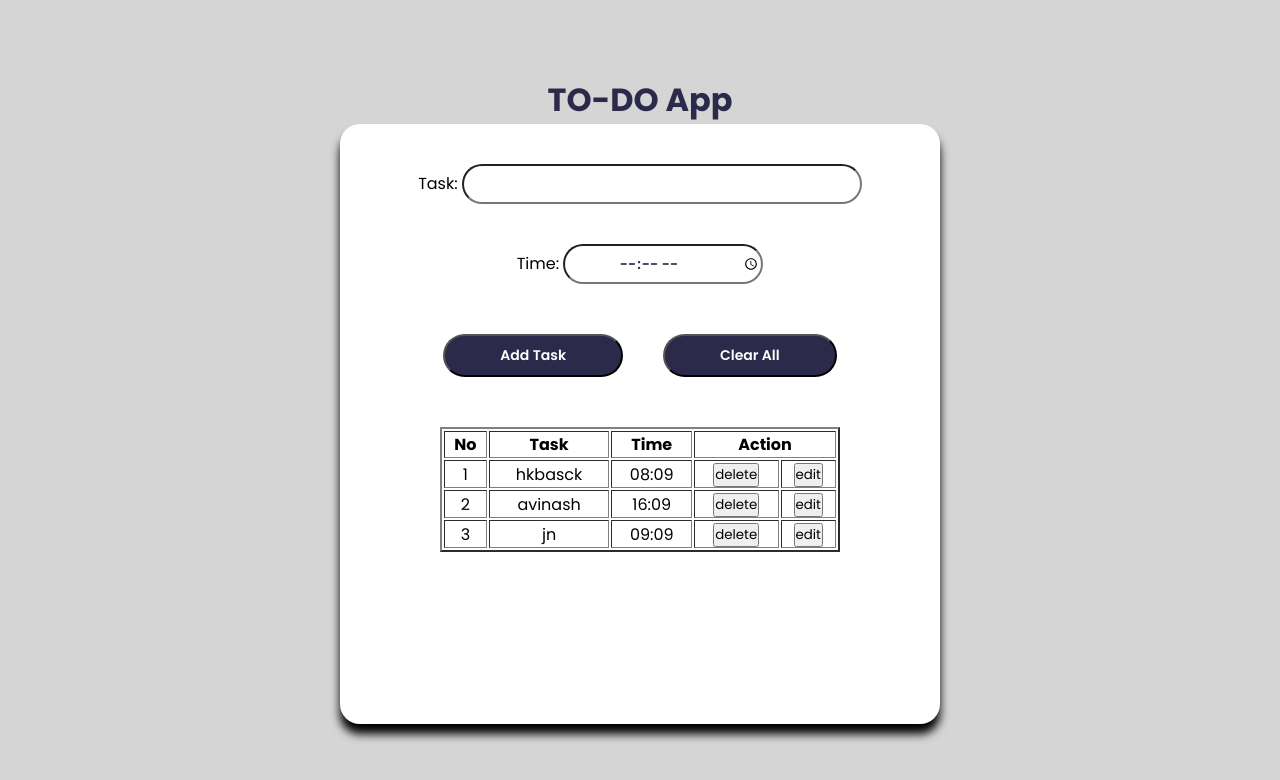
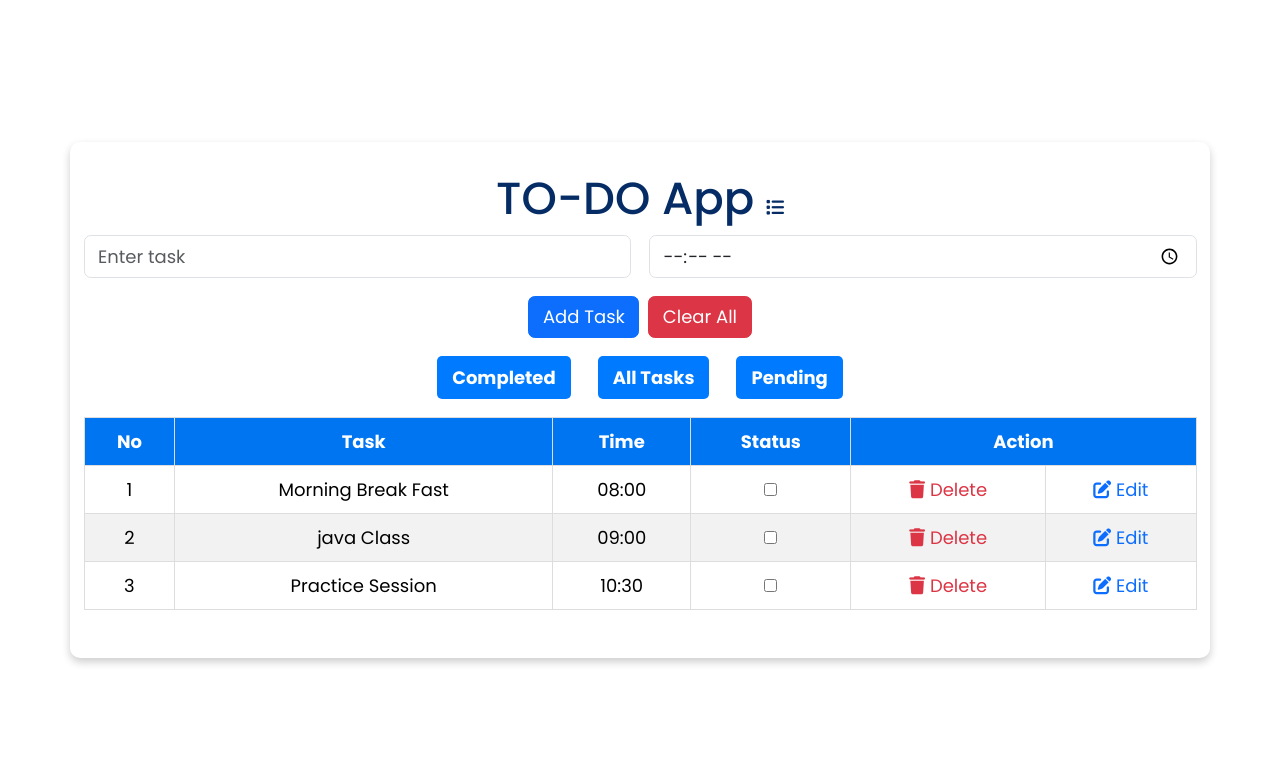
Before and after one commit to bssavinash202/TO-DO-App, a plain HTML site: page index.html in a window 1280 px wide. Drawn offline with nearby package versions, Linux system fonts and the light colour scheme.

Commit message:
To-do part-2

```diff
--- a/index.html
+++ b/index.html
@@ -1,3 +1,45 @@
+<!-- <!DOCTYPE html>
+<html lang="en">
+<head>
+    <meta charset="UTF-8">
+    <meta name="viewport" content="width=device-width, initial-scale=1.0">
+    <title>To-do APP</title>
+    <link rel="stylesheet" href="style.css">
+    <link href="https://cdn.jsdelivr.net/npm/bootstrap@5.3.3/dist/css/bootstrap.min.css" rel="stylesheet" integrity="sha384-QWTKZyjpPEjISv5WaRU9OFeRpok6YctnYmDr5pNlyT2bRjXh0JMhjY6hW+ALEwIH" crossorigin="anonymous">
+</head>
+<body class="d-flex flex-column mt-6">
+
+    <div class="container">
+        <h1>TO-DO App</h1>
+        <div class="container2">
+            <div class="row g-4 ipts">
+                <div class="col">
+                  <input type="text" class="form-control" placeholder="First name" aria-label="First name" id="task">
+                </div>
+                <div class="col">
+                  <input type="time" class="form-control" placeholder="Last name" aria-label="Last name" id="time">
+                </div>
+              </div>
+              <div class="d-grid gap-2 d-lg-block">
+                <button class="btn btn-primary" type="button" onclick="Add()" id="add">Add a Task</button>
+                <button class="btn btn-primary" type="button"  id="editBtn">Update Task</button>
+                <button class="btn btn-primary" type="button" onclick="clearAll()">Clear All</button>
+              </div>
+            <div class="status" style="display: flex;justify-content: center; align-items: center; gap: 100px;">
+                <button id="complete" onclick="setFilter('completed')">Completed</button>
+                <button onclick="setFilter('all')">All Tasks</button>
+                <button onclick="setFilter('pending')">Pending</button>
+            </div>
+
+            <table id="display" border="2px" style="text-align: center; width: 400px; margin-left: 100px;">
+
+            </table>
+        </div>
+    </div>
+    <script src="./script.js"></script>
+    <script src="https://cdn.jsdelivr.net/npm/bootstrap@5.3.3/dist/js/bootstrap.bundle.min.js" integrity="sha384-YvpcrYf0tY3lHB60NNkmXc5s9fDVZLESaAA55NDzOxhy9GkcIdslK1eN7N6jIeHz" crossorigin="anonymous"></script>
+</body>
+</html> -->
 <!DOCTYPE html>
 <html lang="en">
 <head>
@@ -5,29 +47,44 @@
     <meta name="viewport" content="width=device-width, initial-scale=1.0">
     <title>To-do APP</title>
     <link rel="stylesheet" href="style.css">
+    <link href="https://cdn.jsdelivr.net/npm/bootstrap@5.3.3/dist/css/bootstrap.min.css" rel="stylesheet">
+    <link rel="stylesheet" href="https://cdnjs.cloudflare.com/ajax/libs/font-awesome/6.7.2/css/all.min.css" integrity="sha512-Evv84Mr4kqVGRNSgIGL/F/aIDqQb7xQ2vcrdIwxfjThSH8CSR7PBEakCr51Ck+w+/U6swU2Im1vVX0SVk9ABhg==" crossorigin="anonymous" referrerpolicy="no-referrer" />
 </head>
 <body>
-    <h1>TO-DO App</h1>
     <div class="container">
-        <div class="container2">
-            <div class="ipts">
-                <div class="task">
-                   Task: <input type="text" id="task">
-                </div>
-                <div class="date">
-                   Time: <input type="time" id="time">
-                </div>
+        <h1 class="text-center text-primary-emphasis">TO-DO App <i class="fa-solid fa-list"></i></h1>
+
+
+        <div class="row g-3 ipts d-flex">
+            <div class="col-12 col-md">
+                <input type="text" class="form-control" placeholder="Enter task" aria-label="Task" id="task">
             </div>
-            <div class="btns">
-                <button onclick="Add()" class="add"id="add">Add Task</button>
-                <button id="editBtn" class="add">Edit</button>
-                <button onclick="clearAll()" class="clear">Clear All</button>
+            <div class="col-12 col-md">
+                <input type="time" class="form-control" aria-label="Time" id="time">
             </div>
-            <table id="display" border="2px" style="text-align: center; width: 400px; margin-left: 100px;">
+        </div>
 
-            </table>
+
+        <div class="d-flex justify-content-center gap-2 mt-3">
+            <button class="btn btn-primary" type="button" onclick="Add()" id="add">Add Task</button>
+            <button class="btn btn-warning" type="button" id="editBtn">Update Task</button>
+            <button class="btn btn-danger" type="button" onclick="clearAll()">Clear All</button>
         </div>
+
+
+        <div class="status d-flex justify-content-center gap-4 mt-3">
+            <button id="complete" onclick="setFilter('completed')">Completed</button>
+            <button onclick="setFilter('all')" >All Tasks</button>
+            <button onclick="setFilter('pending')">Pending</button>
+        </div>
+
+
+        <table id="display" class="table table-bordered table table-striped text-center mt-3">
+
+        </table>
     </div>
+
     <script src="./script.js"></script>
+    <script src="https://cdn.jsdelivr.net/npm/bootstrap@5.3.3/dist/js/bootstrap.bundle.min.js"></script>
 </body>
 </html>
--- a/script.js
+++ b/script.js
@@ -1,26 +1,46 @@
 let list =[
-    {task:'hkbasck',time:'08:09'},
-    {task:'avinash',time:'16:09'},
-    {task:'jn',time:'09:09'},
+    {task:'Morning Break Fast',time:'08:00',status:false},
+    {task:'java Class',time:'09:00',status:false},
+    {task:'Practice Session',time:'10:30',status:false},
 
 ];
+document.getElementById('editBtn').style.display='none'
+let filterr = "all";
+const setFilter = (f) => {
+    filterr = f;
+    display();
+};
 const display=()=>{
+    if (filterr === "completed") {
+        filteredList = list.filter((task) => {
+            return task.status
+        }); console.log(filteredList)
+    } else if (filterr === "pending") {
+        filteredList = list.filter((task) => {
+           return !task.status
+        }); console.log(filteredList)
+    } else {
+        filteredList = list; // Show all tasks
+    }
+
     let total;
     let value = ""
-    let id =0
-    if(list.length==0){
+
+    if(filteredList.length===0){
         // value = 'list is empty'
-        total=`<h1>List is empty</h1>`
+        total=`<tr>List is empty</tr>`
         document.getElementById('display').innerHTML=total
     }else{
-     value = list.reduce((acc,val,ind)=>{
+     value = filteredList.reduce((acc,val,ind)=>{
+        let rowColor = (ind%2==0)?'background-color: black':"background-color:green"
             let tr = `
-             <tr>
-                <td>${++id}</td>
+             <tr class="tr">
+                <td>${ind+1}</td>
                 <td>${val.task}</td>
                 <td>${val.time}</td>
-                <td><button onclick="deleteItem(${ind})">delete</button></td>
-                <td><button onclick="editItem(${ind})">edit</button></td>
+                 <td><input type="checkbox" id='check' ${val.status ? "checked" : ""} onclick="toggleCheck(${ind})"></td>
+                <td><button onclick="deleteItem(${ind})" class="text-danger"><i class="fa-solid fa-trash"></i><span> Delete</span></button></td>
+                <td><button onclick="editItem(${ind})" class="text-primary"><i class="fa-solid fa-pen-to-square"></i><span> Edit</span></button></td>
              </tr>
             `
             acc+=tr
@@ -31,6 +51,7 @@ const display=()=>{
             <th>No</th>
             <th>Task</th>
             <th>Time</th>
+            <th>Status</th>
             <th colspan="2">Action</th>
         </tr>
     ${value}
@@ -79,31 +100,36 @@ const editItem=(id)=>{
             return val
         }
    })
+   console.log(task)
    if(task){
     taskEle.value=task.task
     timeEle.value = task.time
    }
-   let Edit= document.getElementById('editBtn').addEventListener('click',()=>{
-        edit(id)
-   })
+   document.getElementById('editBtn').onclick=(()=>edit(id))
 }
 const edit = (id)=>{
-
     let taskV = document.getElementById('task').value
    let timeV = document.getElementById('time').value
-   console.log(taskV,timeV)
     let task = list.find((val,ind)=>{
         if(ind==id){
-            return ind
+            return val
         }
     })
+
     if(task){
         task.task=taskV
         task.time=timeV
+        console.log(task.task,task.time)
     }
     display()
+
+    clearInputs()
     alert("Updated Successfully")
-    clearInputs()
     document.getElementById('add').style.display='block'
-
 }
+const toggleCheck = (index) => {
+    console.log(index)
+    console.log(list[index].status)
+    list[index].status = !list[index].status;
+    display();
+};
--- a/style.css
+++ b/style.css
@@ -4,85 +4,99 @@
     padding: 0;
     box-sizing: border-box;
     font-family: "Poppins", sans-serif;
+    font-size: large;
 }
-:root{
-    --text-color:#fff;
-    --bg-color:#2C2A4A;
-    --table-color:#7FDEFF;
-}
-body{
-    display: flex;
-    flex-direction: column;
-    justify-content: center;
-    height: 100vh;
-    align-items: center;
-    background-color: #d5d5d5;
 
-}
-h1{
-    color: var(--bg-color)
-}
-.container{
-    width: 600px;
-    height: 600px;
+body {
+    background-color: #f8f9fa;
     display: flex;
     justify-content: center;
-    background-color: white;
-    border-radius: 20px;
-    box-shadow: 0px 10px 10px black;
-}
-.container2{
-    display: flex;
-    flex-direction: column;
-    margin-top: 40px;
-    gap: 50px;
-    width: 100%;
-}
-.ipts{
-    display: flex;
-    flex-direction: column;
-   gap: 40px;
     align-items: center;
-}
-.task input{
-    width: 400px;
-    height: 40px;
-    padding: 6px 17px;
-    text-align: left;
-    border-radius: 20px;
-    color: var(--bg-color);
-    font-size: 14px;
-    font-weight: 600;
-
-}
-.date input{
-    width: 200px;
-    height: 40px;
-    text-align: center;
-    border-radius: 20px;
-    color: var(--bg-color);
-    font-size: 14px;
-    font-weight: 600;
+    height: 100vh;
 
 }
 
-.btns{
-    display: flex;
-    justify-content: center;
-    gap: 40px;
+
+.container {
+    background: white;
+    padding: 30px;
+    border-radius: 10px;
+    box-shadow: 0 4px 8px rgba(0, 0, 0, 0.2);
+    max-width: 600px;
 }
-.add,.clear{
-    text-align: center;
-    padding: 9px 55px;
-    border-radius: 30px;
-    background-color:var(--bg-color);
-    color: var(--text-color);
-    font-size: 14px;
-    font-weight: 600;
-    transition: 0.6s ease;
+
+.form-control {
+    border-radius: 5px;
 }
-.add:hover,.clear:hover{
-    color: var(--bg-color);
-    background-color: var(--text-color);
-    transform: scaleX(1.1);
+
+
+.btn {
+    border-radius: 5px;
+    font-weight: bold;
+    padding: 10px 20px;
 }
+
+
+.status button {
+    background: #007bff;
+    color: white;
+    border: none;
+    padding: 8px 15px;
+    border-radius: 5px;
+    cursor: pointer;
+    font-weight: bold;
+}
+
+.status button:hover {
+    background: #0056b3;
+}
+
+
+#display {
+    width: 100%;
+    margin-top: 20px;
+    border-collapse: collapse;
+}
+
+#display th, #display td {
+    padding: 10px;
+    border: 1px solid #ddd;
+}
+
+#display th {
+    background-color: #007bff;
+    color: white;
+}
+td>button{
+    background-color: transparent;
+    border: none;
+}
+
+@media (max-width: 576px) {
+    .ipts {
+        flex-direction: column;
+        gap: 10px;
+    }
+
+    .status {
+        flex-direction: column;
+        gap: 10px;
+    }
+
+    .container {
+        max-width: 100%;
+        margin: 10px;
+    }
+
+    #display {
+        width: 100%;
+    }
+}
+
+
+@media (max-width: 576px) {
+    .ipts {
+      flex-direction: column;
+      gap: 10px;
+    }
+  }
```
